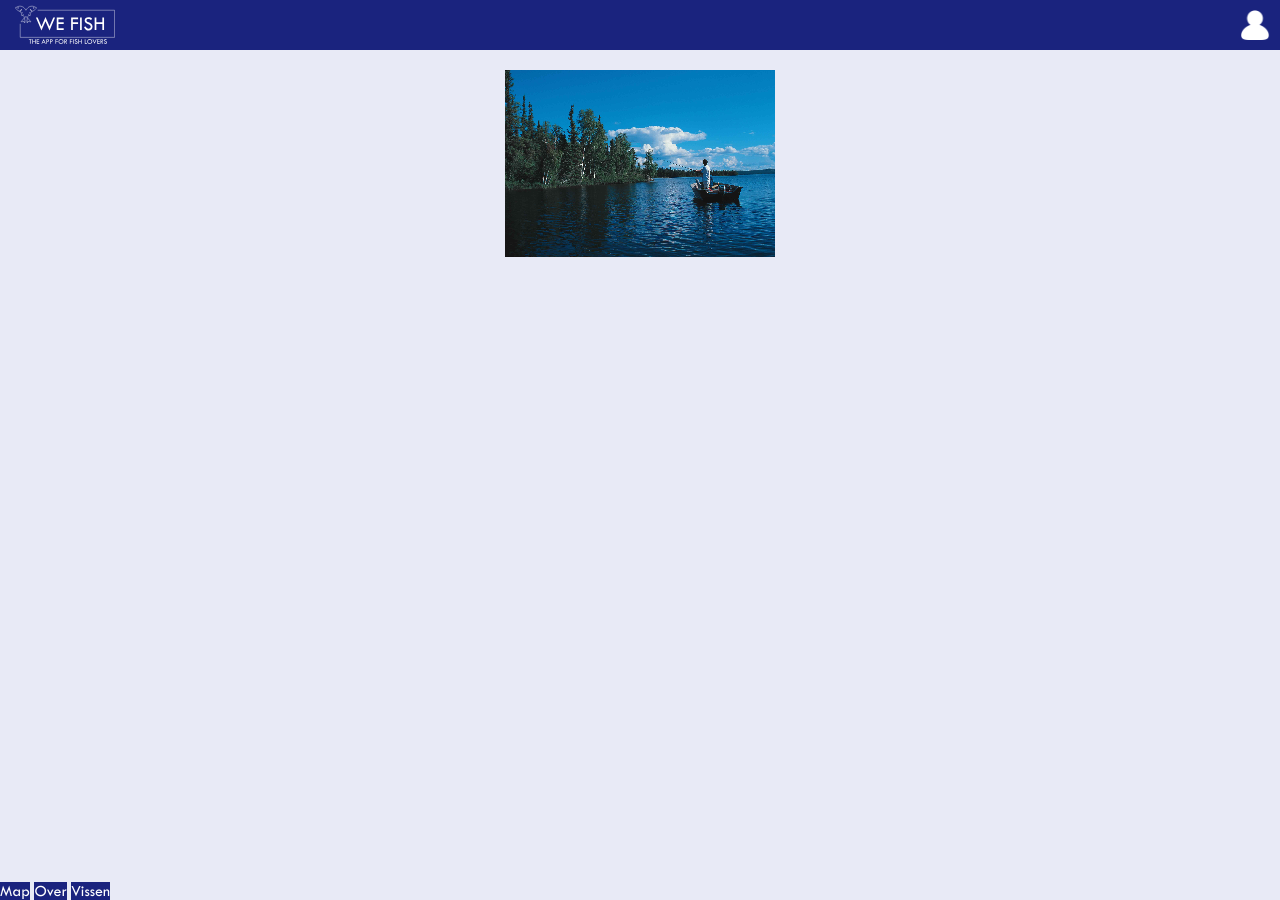
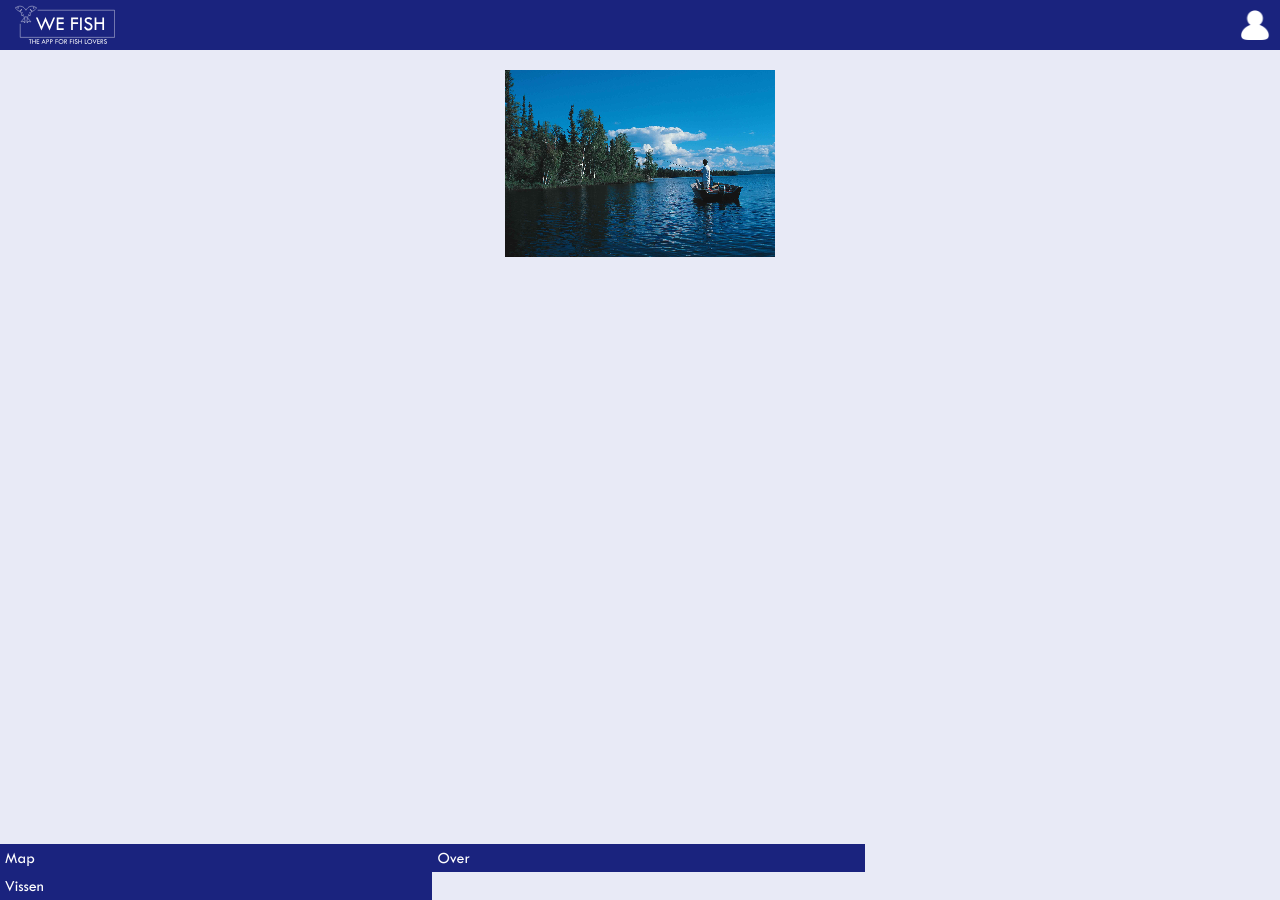
Before and after one commit to svennote/WeFish.github.io, a Jekyll site: the page built from start.html, in a window 1280 px wide. Built offline with Jekyll 4.4.1, drawn with Linux system fonts in a browser that asks for light colours.

Commit message:
aangepast

```diff
--- a/css/login.scss
+++ b/css/login.scss
@@ -47,11 +47,13 @@ right:0;
 
 footer a:link, a:visited {
 
+display:block;
+float:left;
 width:33%;
 background-color:$ahsd;
 text-decoration: none;
 color:white;
-
+padding:5px;
 
 }
 
```
